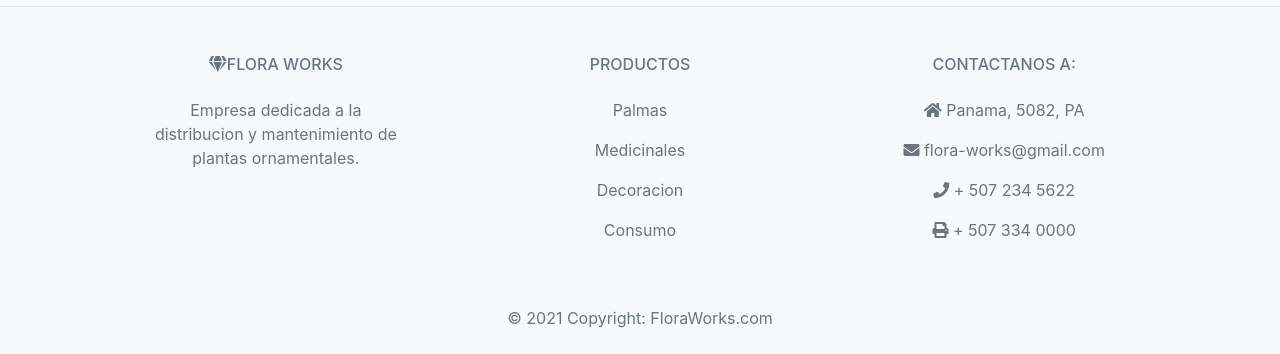
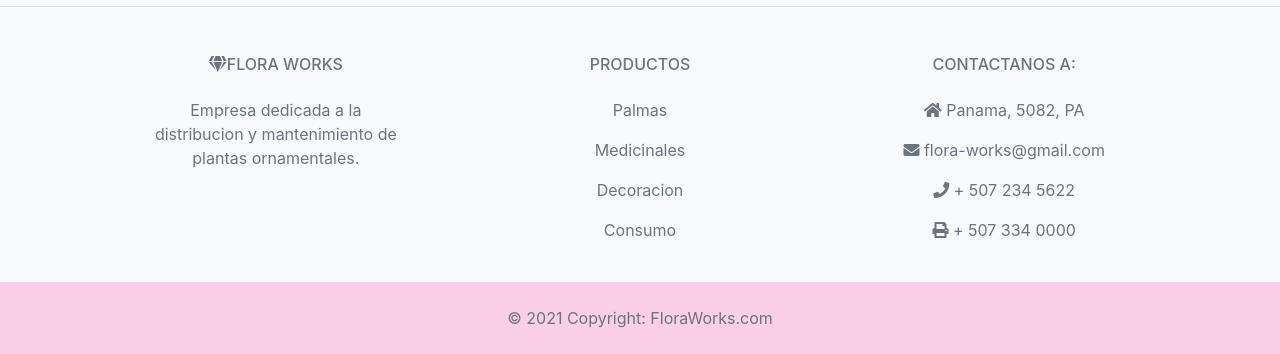
Before and after one commit to kevinS03/ProyectoFloraWork, a plain HTML site: page index.html in a window 1280 px wide. Shown: the part 876-1230 px from the top of the page. Drawn offline with nearby package versions, Linux system fonts and the light colour scheme.

Commit message:
Update index.html

```diff
--- a/index.html
+++ b/index.html
@@ -237,7 +237,7 @@
 	<!-- Section: Links  -->
 
 	<!-- Copyright -->
-	<div class="text-center p-4" style="background-color: (255, 86, 173, 0.26);">
+	<div class="text-center p-4" style="background-color: rgba(255, 86, 173, 0.26);">
 	  © 2021 Copyright:
 	  <a class="text-reset fw-bold" href="#">FloraWorks.com</a>
 	</div>
```
